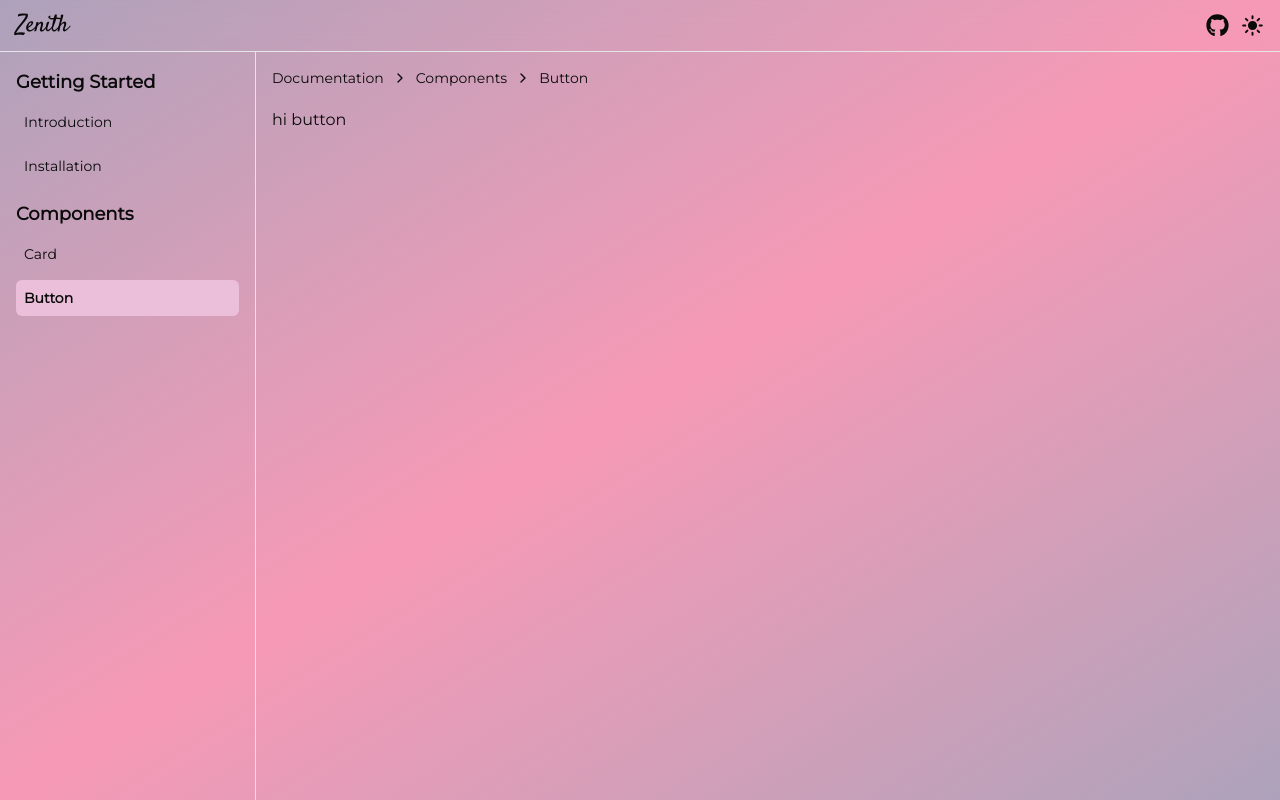
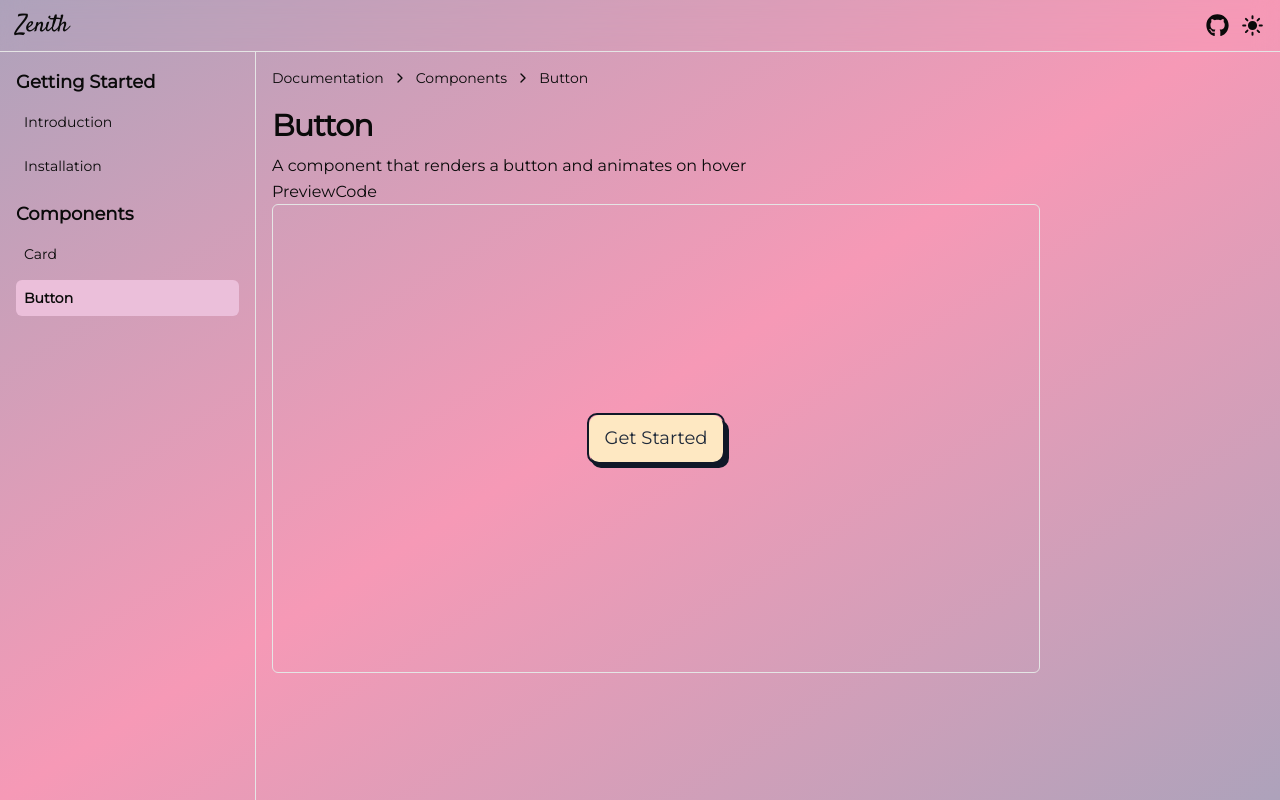
Before and after one commit to ayushsharma74/zenith, a Next.js app: page /docs/components/button in a window 1280 px wide. Built offline with nearby package versions, Linux system fonts and the light colour scheme.

Commit message:
added a btn component

```diff
--- /dev/null
+++ b/button.tsx
@@ -0,0 +1,15 @@
+export default function Button() {
+    return (
+        <div  className="relative inline-block text-lg group">
+          <span className="relative z-10 block px-4 py-3 overflow-hidden font-medium leading-tight text-gray-800 transition-colors duration-300 ease-out border-2 border-gray-900 rounded-lg group-hover:text-white">
+            <span className="absolute inset-0 w-full h-full px-5 py-3 rounded-lg bg-[#FEE8C2]"></span>
+            <span className="absolute left-0 w-48 h-48 -ml-2 transition-all duration-300 origin-top-right -rotate-90 -translate-x-full translate-y-12 bg-zinc-800 group-hover:-rotate-180 ease"></span>
+            <span className="relative">Get Started</span>
+          </span>
+          <span
+            className="absolute bottom-0 right-0 w-full h-12 -mb-1 -mr-1 transition-all duration-200 ease-linear bg-gray-900 rounded-lg group-hover:mb-0 group-hover:mr-0"
+            data-rounded="rounded-lg"
+          ></span>
+        </div>
+    )
+}
--- /dev/null
+++ b/generator.js
@@ -0,0 +1,41 @@
+// generate-component-json.js
+
+const fs = require("fs");
+const path = require("path");
+
+const componentName = process.argv[2];
+
+if (!componentName) {
+  console.error("❌ Please provide a component name as an argument");
+  console.log("👉 Example: node generate-component-json.js get-started-button");
+  process.exit(1);
+}
+
+const componentDir = path.join(__dirname, "./");
+const outputDir = path.join(__dirname, "public", "components");
+
+if (!fs.existsSync(outputDir)) fs.mkdirSync(outputDir, { recursive: true });
+
+const filesToInclude = fs
+  .readdirSync(componentDir)
+  .filter((file) => file.endsWith(".tsx") || file.endsWith(".ts"));
+
+const json = {
+  name: componentName,
+  description: `Component: ${componentName}`,
+  files: filesToInclude.map((file) => {
+    const filePath = path.join(componentDir, file);
+    const content = fs.readFileSync(filePath, "utf8");
+    return {
+      name: file,
+      content,
+    };
+  }),
+};
+
+fs.writeFileSync(
+  path.join(outputDir, `${componentName}.json`),
+  JSON.stringify(json, null, 2)
+);
+
+console.log(`✅ Generated ${componentName}.json in public/components/`);
--- a/package.json
+++ b/package.json
@@ -18,6 +18,7 @@
     "react": "^19.0.0",
     "react-dom": "^19.0.0",
     "react-icons": "^5.5.0",
+    "react-syntax-highlighter": "^15.6.1",
     "tailwind-merge": "^3.3.0"
   },
   "devDependencies": {
@@ -26,6 +27,7 @@
     "@types/node": "^20",
     "@types/react": "^19",
     "@types/react-dom": "^19",
+    "@types/react-syntax-highlighter": "^15.5.13",
     "eslint": "^9",
     "eslint-config-next": "15.3.2",
     "tailwindcss": "^4",
--- /dev/null
+++ b/public/components/button.json
@@ -0,0 +1,18 @@
+{
+  "name": "button",
+  "description": "Component: button",
+  "files": [
+    {
+      "name": "button.tsx",
+      "content": "export default function Button() {\n    return (\n        <div  className=\"relative inline-block text-lg group\">\n          <span className=\"relative z-10 block px-4 py-3 overflow-hidden font-medium leading-tight text-gray-800 transition-colors duration-300 ease-out border-2 border-gray-900 rounded-lg group-hover:text-white\">\n            <span className=\"absolute inset-0 w-full h-full px-5 py-3 rounded-lg bg-[#FEE8C2]\"></span>\n            <span className=\"absolute left-0 w-48 h-48 -ml-2 transition-all duration-300 origin-top-right -rotate-90 -translate-x-full translate-y-12 bg-zinc-800 group-hover:-rotate-180 ease\"></span>\n            <span className=\"relative\">Get Started</span>\n          </span>\n          <span\n            className=\"absolute bottom-0 right-0 w-full h-12 -mb-1 -mr-1 transition-all duration-200 ease-linear bg-gray-900 rounded-lg group-hover:mb-0 group-hover:mr-0\"\n            data-rounded=\"rounded-lg\"\n          ></span>\n        </div>\n    )\n}"
+    },
+    {
+      "name": "next-env.d.ts",
+      "content": "/// <reference types=\"next\" />\n/// <reference types=\"next/image-types/global\" />\n\n// NOTE: This file should not be edited\n// see https://nextjs.org/docs/app/api-reference/config/typescript for more information.\n"
+    },
+    {
+      "name": "next.config.ts",
+      "content": "import type { NextConfig } from \"next\";\n\nconst nextConfig: NextConfig = {\n  /* config options here */\n};\n\nexport default nextConfig;\n"
+    }
+  ]
+}
--- a/src/app/(documentation)/docs/components/button/page.tsx
+++ b/src/app/(documentation)/docs/components/button/page.tsx
@@ -1,4 +1,6 @@
 import Breadcrumb from "@/components/Breadcrumb";
+import ComponentPreview from "@/components/ComponentPreview";
+import { TypographyH2, TypographyP } from "@/components/Typography";
 
 const items = [
   { label: "Documentation", href: "/docs" },
@@ -7,11 +9,12 @@ const items = [
 ]
 
 export default function Page() {
-
     return (
         <div>
             <Breadcrumb items={items} />
-            hi button
+            <TypographyH2>Button</TypographyH2>
+            <TypographyP>A component that renders a button and animates on hover</TypographyP>
+            <ComponentPreview />
         </div>
     );
 }
--- a/src/app/(documentation)/docs/page.tsx
+++ b/src/app/(documentation)/docs/page.tsx
@@ -1,6 +1,6 @@
 "use client";
 
-import { useScroll, useInView } from "motion/react";
+import { useScroll, useInView, motion } from "motion/react";
 import { useEffect, useRef } from "react";
 
 export default function Page() {
@@ -20,12 +20,12 @@ export default function Page() {
         <div className="h-[100vh]" ref={ref2} >Getting Started</div>
         <div className="h-[100vh]" ref={ref3}>Sec3</div>
       </div>
-      <div className="fixed right-0">
+      <div className="fixed right-10 p-5">
         <h1>On this page</h1>
         <ul>
-          <li style={inView1 ? { color: "red" } : {}}>Installation</li>
-          <li style={inView2 ? { color: "red" } : {}}>Getting Started</li>
-          <li style={inView3 ? { color: "red" } : {}}>Sec 3</li>
+          <motion.li  animate={inView1 ? {x: "10px"}: {}}>Installation</motion.li>
+          <motion.li animate={inView2 ? {x: "10px"} : {}}>Getting Started</motion.li>
+          <motion.li  animate={inView3 ? {x: "10px"} : {}}>Sec 3</motion.li>
         </ul>
       </div>
     </div>
--- /dev/null
+++ b/src/components/ComponentPreview.tsx
@@ -0,0 +1,62 @@
+'use client'
+import { useState } from "react"
+import { BiCheck, BiCopy } from "react-icons/bi";
+import { Prism as SyntaxHighlighter } from 'react-syntax-highlighter';
+import { atomDark } from 'react-syntax-highlighter/dist/esm/styles/prism';
+
+
+export default function ComponentPreview(){
+    const [activeTab, setActiveTab] = useState<"preview" | "code">("preview")
+    const [copied, setCopied] = useState(false);
+
+    const copyToClipboard = async () => {
+        try {
+            await navigator.clipboard.writeText("hi");
+            setCopied(true);
+        } catch (error) {
+            setCopied(false);
+        }
+
+        setTimeout(() => {
+            setCopied(false);
+        }, 2000);
+    };
+
+    return (
+        <div>
+            <div>
+                <button onClick={() => setActiveTab("preview")}>Preview</button>
+                <button onClick={() => setActiveTab("code")}>Code</button>
+            </div>
+
+            <div className="max-w-3xl">
+                {activeTab === "preview" && <div className=" py-52 border flex items-center justify-center rounded-sm" >
+                    <div  className="relative inline-block text-lg group">
+          <span className="relative z-10 block px-4 py-3 overflow-hidden font-medium leading-tight text-gray-800 transition-colors duration-300 ease-out border-2 border-gray-900 rounded-lg group-hover:text-white">
+            <span className="absolute inset-0 w-full h-full px-5 py-3 rounded-lg bg-[#FEE8C2]"></span>
+            <span className="absolute left-0 w-48 h-48 -ml-2 transition-all duration-300 origin-top-right -rotate-90 -translate-x-full translate-y-12 bg-zinc-800 group-hover:-rotate-180 ease"></span>
+            <span className="relative">Get Started</span>
+          </span>
+          <span
+            className="absolute bottom-0 right-0 w-full h-12 -mb-1 -mr-1 transition-all duration-200 ease-linear bg-gray-900 rounded-lg group-hover:mb-0 group-hover:mr-0"
+            data-rounded="rounded-lg"
+          ></span>
+        </div>
+                    </div>}
+                {activeTab === "code" && <div className="border rounded-sm relative">
+                    {copied ? <BiCheck size={22} className="absolute right-4 top-4"/> :
+                    <BiCopy
+                          className="hover:cursor-pointer absolute right-4 top-4"
+                          onClick={copyToClipboard}
+                          size={22}
+                        />
+                    }
+
+                    <SyntaxHighlighter language="javascript" style={atomDark} customStyle={{background: "transparent"}}>
+                        const a = 13;
+                    </SyntaxHighlighter>
+                </div>}
+            </div>
+        </div>
+    )
+}
--- /dev/null
+++ b/src/components/ScrollSpy.tsx
@@ -0,0 +1,47 @@
+"use client";
+
+import { useInView, motion } from "motion/react";
+import { useEffect, useState } from "react";
+
+type Section = {
+  id: string;
+  label: string;
+  ref: React.RefObject<HTMLElement>;
+};
+
+export default function ScrollSpy({ sections }: { sections: Section[] }) {
+  const [activeId, setActiveId] = useState<string | null>(null);
+
+  // Set up inView observers
+  const inViews = sections.map((section) => {
+    const inView = useInView(section.ref, { margin: "-50% 0px -50% 0px" });
+    return { id: section.id, inView };
+  });
+
+  useEffect(() => {
+    const active = inViews.find((v) => v.inView);
+    if (active?.id) {
+      setActiveId(active.id);
+    }
+  }, [inViews.map(v => v.inView).join()]); // re-run on any inView change
+
+  return (
+    <div className="fixed right-10 top-10">
+      <h1 className="font-bold mb-2">On this page</h1>
+      <ul className="space-y-2">
+        {sections.map((section) => (
+          <motion.li
+            key={section.id}
+            animate={activeId === section.id ? { x: 10 } : { x: 0 }}
+            style={{
+              color: activeId === section.id ? "red" : "black",
+              transition: "color 0.3s ease"
+            }}
+          >
+            {section.label}
+          </motion.li>
+        ))}
+      </ul>
+    </div>
+  );
+}
--- /dev/null
+++ b/src/components/Typography.tsx
@@ -0,0 +1,33 @@
+import React from "react";
+
+export function TypographyH1({children}: {children: React.ReactNode}) {
+    return (
+      <h1 className="scroll-m-20 text-4xl font-extrabold tracking-tight lg:text-5xl">
+        {children}
+      </h1>
+    )
+  }
+
+  export function TypographyH2({children}: {children: React.ReactNode}) {
+    return (
+      <h2 className="scroll-m-20 pb-2 text-3xl font-bold tracking-tight first:mt-0">
+         {children}
+      </h2>
+    )
+  }
+
+  export function TypographyH4({children}: {children: React.ReactNode}) {
+    return (
+      <h4 className="scroll-m-20 text-xl font-semibold tracking-tight">
+       {children}
+      </h4>
+    )
+  }
+
+  export function TypographyP({children}: {children: React.ReactNode}) {
+    return (
+      <p className="leading-7">
+        {children}
+      </p>
+    )
+  }
```
Also changed, not shown: 1 other file (tests, documents, lock files or other folders).
